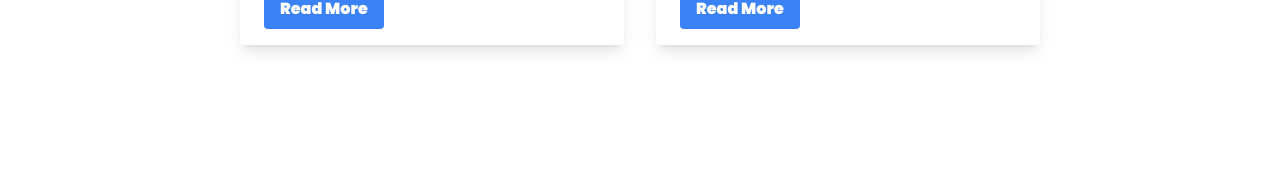
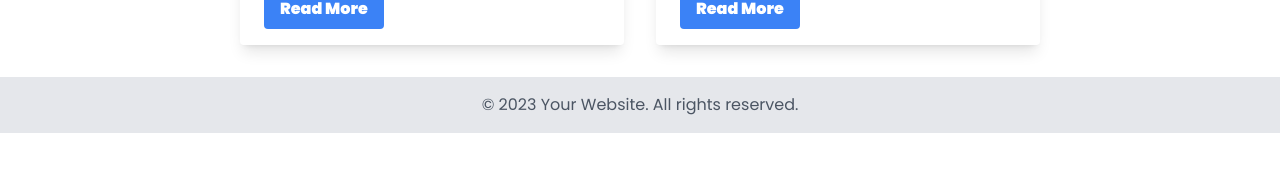
Before and after one commit to kongkabuu/ink_com_project, a React (Vite) app in the folder ink_project/: page / in a window 1280 px wide. Shown: the part 463-634 px from the top of the page. Built offline with nearby package versions, Linux system fonts and the light colour scheme.

Commit message:
added footer to app component

```diff
--- a/ink_project/src/App.jsx
+++ b/ink_project/src/App.jsx
@@ -1,13 +1,14 @@
 import Header from "./components/Header";
 import Articlelist from "./components/Articlelist";
-
 import "./index.css";
+import Footer from "./components/Footer";
 
 function App() {
   return (
     <div>
       <Header />
       <Articlelist />
+      <Footer />
     </div>
   );
 }
--- /dev/null
+++ b/ink_project/src/components/Footer.jsx
@@ -0,0 +1,13 @@
+function Footer() {
+  return (
+    <footer className="bg-gray-200 py-4">
+      <div className="container mx-auto text-center">
+        <p className="text-gray-600">
+          © 2023 Your Website. All rights reserved.
+        </p>
+      </div>
+    </footer>
+  );
+}
+
+export default Footer;
```
